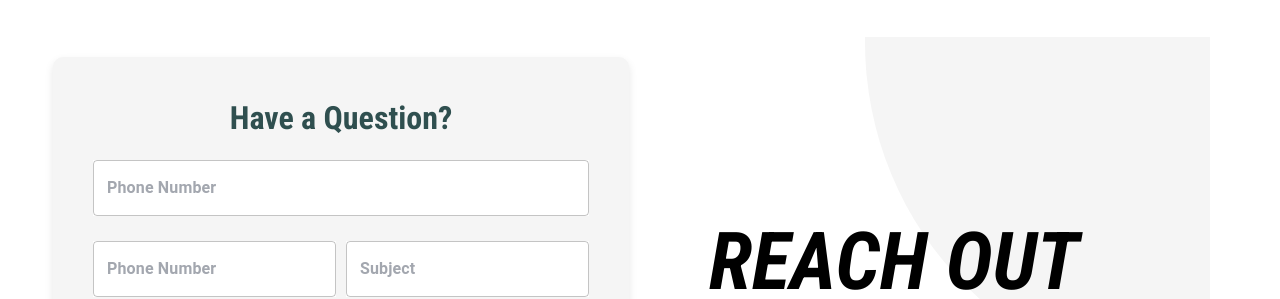
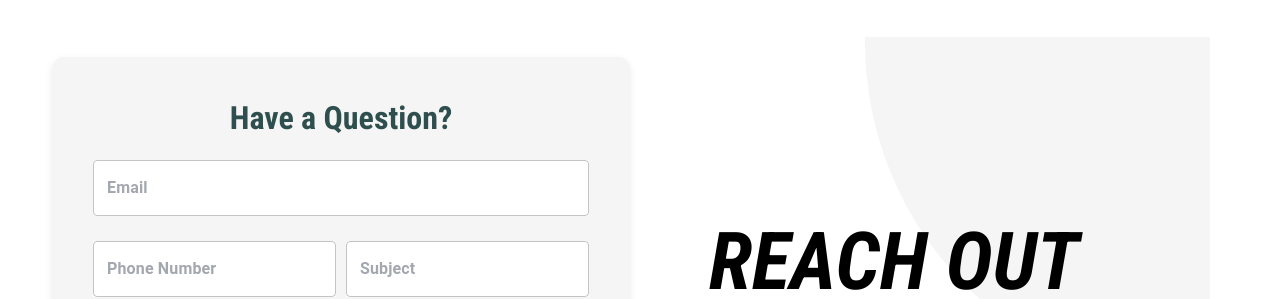
Before and after one commit to hritikanand/Assignment-3---COS30049, a React (Create React App) app in the folder hem-react-app/: page / in a window 1280 px wide. Shown: the part 1710-2009 px from the top of the page. Built offline with nearby package versions, Linux system fonts and the light colour scheme.

Commit message:
fixed the bugs

```diff
--- a/hem-react-app/src/components/Header.js
+++ b/hem-react-app/src/components/Header.js
@@ -1,4 +1,4 @@
-import React, { useState } from 'react';
+import React, { useState, useEffect } from 'react';
 import { useLocation, useNavigate } from 'react-router-dom';
 import { useMediaQuery } from 'react-responsive'; // Import useMediaQuery from react-responsive
 import AppBar from '@mui/material/AppBar';
@@ -26,6 +26,11 @@ function Header({ contactRef }) {
   // Media queries for responsive design
   const isDesktopOrLaptop = useMediaQuery({ minWidth: 1224 });
   const isTabletOrMobile = useMediaQuery({ maxWidth: 1224 });
+
+  useEffect(() => {
+    // Update active tab based on the current path
+    setActiveTab(location.pathname);
+  }, [location.pathname]);
 
   const handleDialogOpen = () => {
     setDialogOpen(true);
@@ -196,7 +201,7 @@ function Header({ contactRef }) {
           </IconButton>
         </Box>
         <List sx={{ width: 250 }}>
-          <ListItem button onClick={() => handleNavigation('/')} sx={drawerItemStyles(activeTab === '/')}>
+          <ListItem button onClick={() => handleNavigation('/')} sx={drawerItemStyles(activeTab === '/')} >
             <ListItemText primary="Home" />
           </ListItem>
           <ListItem button onClick={() => handleNavigation('/about')} sx={drawerItemStyles(activeTab === '/about')}>
--- a/hem-react-app/src/components/Home/ContactSection.js
+++ b/hem-react-app/src/components/Home/ContactSection.js
@@ -1,4 +1,3 @@
-// src/components/Home/ContactSection.js
 import React, { forwardRef, useState } from 'react';
 import Box from '@mui/material/Box';
 import TextField from '@mui/material/TextField';
@@ -11,7 +10,6 @@ import CheckCircleIcon from '@mui/icons-material/CheckCircle';
 import ErrorIcon from '@mui/icons-material/Error';
 import useMediaQuery from '@mui/material/useMediaQuery';
 
-// Using forwardRef to expose the section for scrolling
 const ContactSection = forwardRef((props, ref) => {
   const [formData, setFormData] = useState({
     email: '',
@@ -24,9 +22,8 @@ const ContactSection = forwardRef((props, ref) => {
   const [snackbarMessage, setSnackbarMessage] = useState('');
   const [isSuccess, setIsSuccess] = useState(true);
 
-  // Determine screen size to apply responsive layout
   const isFullScreen = useMediaQuery('(min-width: 1200px)');
-  const isSmallScreen = useMediaQuery('(max-width: 1200px)'); // Non-fullscreen cases
+  const isSmallScreen = useMediaQuery('(max-width: 1200px)');
 
   const handleChange = (e) => {
     const { name, value } = e.target;
@@ -43,10 +40,22 @@ const ContactSection = forwardRef((props, ref) => {
     setSnackbarOpen(true);
   };
 
+  const validateEmail = (email) => {
+    // Simple email validation pattern
+    const emailPattern = /^[^\s@]+@[^\s@]+\.[^\s@]+$/;
+    return emailPattern.test(email);
+  };
+
   const handleSubmit = (e) => {
     e.preventDefault();
 
     if (!formData.email) {
+      setSnackbarMessage('Email is required');
+      setIsSuccess(false);
+      setSnackbarOpen(true);
+      return;
+    }
+    if (!validateEmail(formData.email)) {
       setSnackbarMessage('Please enter a valid email address');
       setIsSuccess(false);
       setSnackbarOpen(true);
@@ -65,7 +74,7 @@ const ContactSection = forwardRef((props, ref) => {
       setSnackbarMessage('Thank you for reaching out to us! Your question has been submitted. Our team will reach out to you soon.');
       setIsSuccess(true);
       setSnackbarOpen(true);
-    }, 10000);
+    }, 3000);
   };
 
   const handleCloseSnackbar = () => setSnackbarOpen(false);
@@ -82,7 +91,6 @@ const ContactSection = forwardRef((props, ref) => {
         padding: '60px 20px',
       }}
     >
-      {/* Conditionally render the heading on top for smaller screens */}
       {!isFullScreen && (
         <Typography
           variant="h3"
@@ -101,15 +109,14 @@ const ContactSection = forwardRef((props, ref) => {
         </Typography>
       )}
 
-      {/* Form Section */}
       <Box
         sx={{
           backgroundColor: '#F5F5F5',
           padding: '40px',
           borderRadius: '10px',
-          width: isSmallScreen ? '70vw' : '40%', // Set width to 70% of viewport width for non-fullscreen cases
+          width: isSmallScreen ? '70vw' : '40%',
           boxShadow: '0px 4px 8px rgba(0, 0, 0, 0.1)',
-          marginX: 'auto', // Ensures central alignment
+          marginX: 'auto',
         }}
       >
         <Typography
@@ -137,17 +144,19 @@ const ContactSection = forwardRef((props, ref) => {
           noValidate
           autoComplete="off"
         >
-          {/* Form Fields */}
+          {/* Email Field */}
           <TextField
-            name="phone"
-            label="Phone Number"
+            name="email"
+            label="Email"
             variant="outlined"
             fullWidth
-            value={formData.phone}
+            value={formData.email}
             onChange={handleChange}
             sx={{ backgroundColor: 'white' }}
             InputLabelProps={{ style: { fontWeight: 'bold', color: '#A3A7AF' } }}
           />
+
+          {/* Phone and Subject Fields */}
           <Box sx={{ display: 'flex', gap: '10px' }}>
             <TextField
               name="phone"
@@ -170,6 +179,8 @@ const ContactSection = forwardRef((props, ref) => {
               InputLabelProps={{ style: { fontWeight: 'bold', color: '#A3A7AF' } }}
             />
           </Box>
+
+          {/* Question Field */}
           <TextField
             name="question"
             label="Question*"
@@ -182,6 +193,7 @@ const ContactSection = forwardRef((props, ref) => {
             sx={{ backgroundColor: 'white' }}
             InputLabelProps={{ style: { fontWeight: 'bold', color: '#A3A7AF' } }}
           />
+
           <Box sx={{ display: 'flex', justifyContent: 'space-between' }}>
             <Button
               onClick={handleClear}
@@ -213,7 +225,6 @@ const ContactSection = forwardRef((props, ref) => {
         </Box>
       </Box>
 
-      {/* Additional Content Section - Only for Full Screen */}
       {isFullScreen && (
         <Box
           sx={{
```
